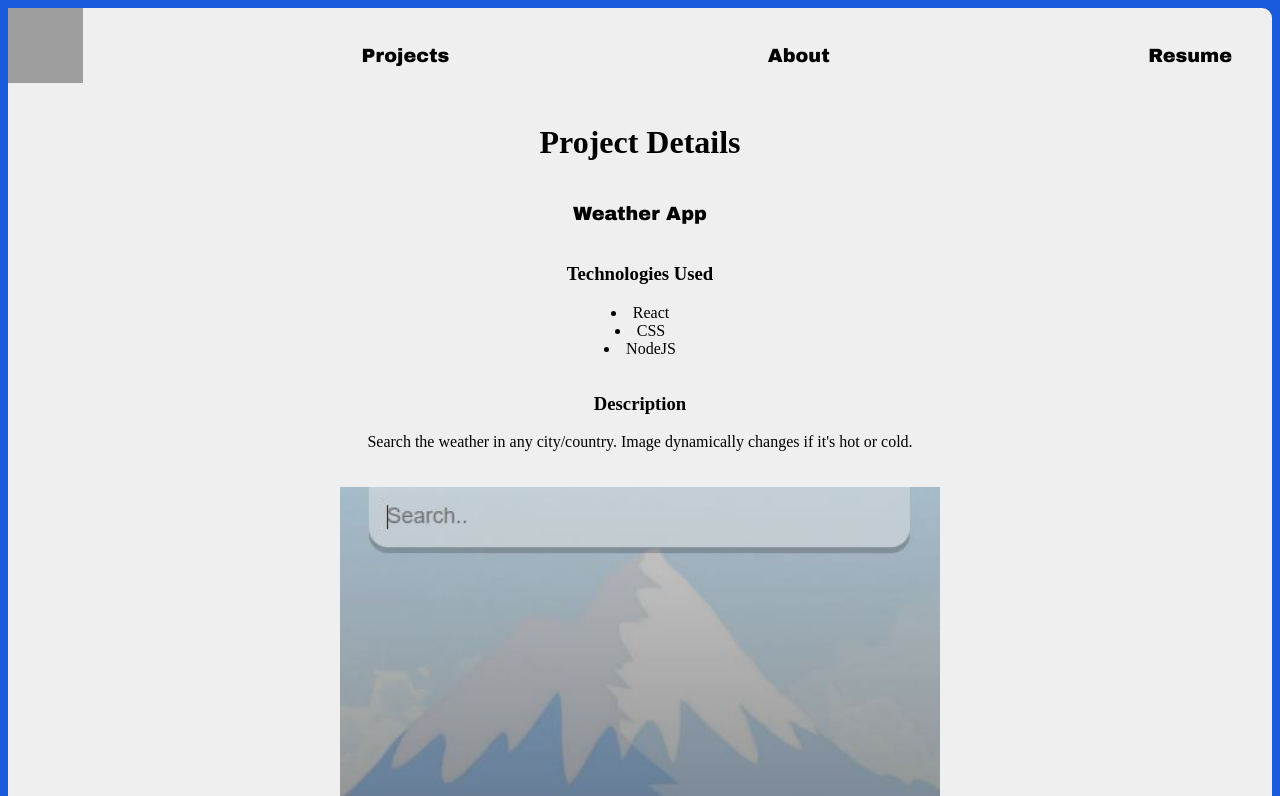
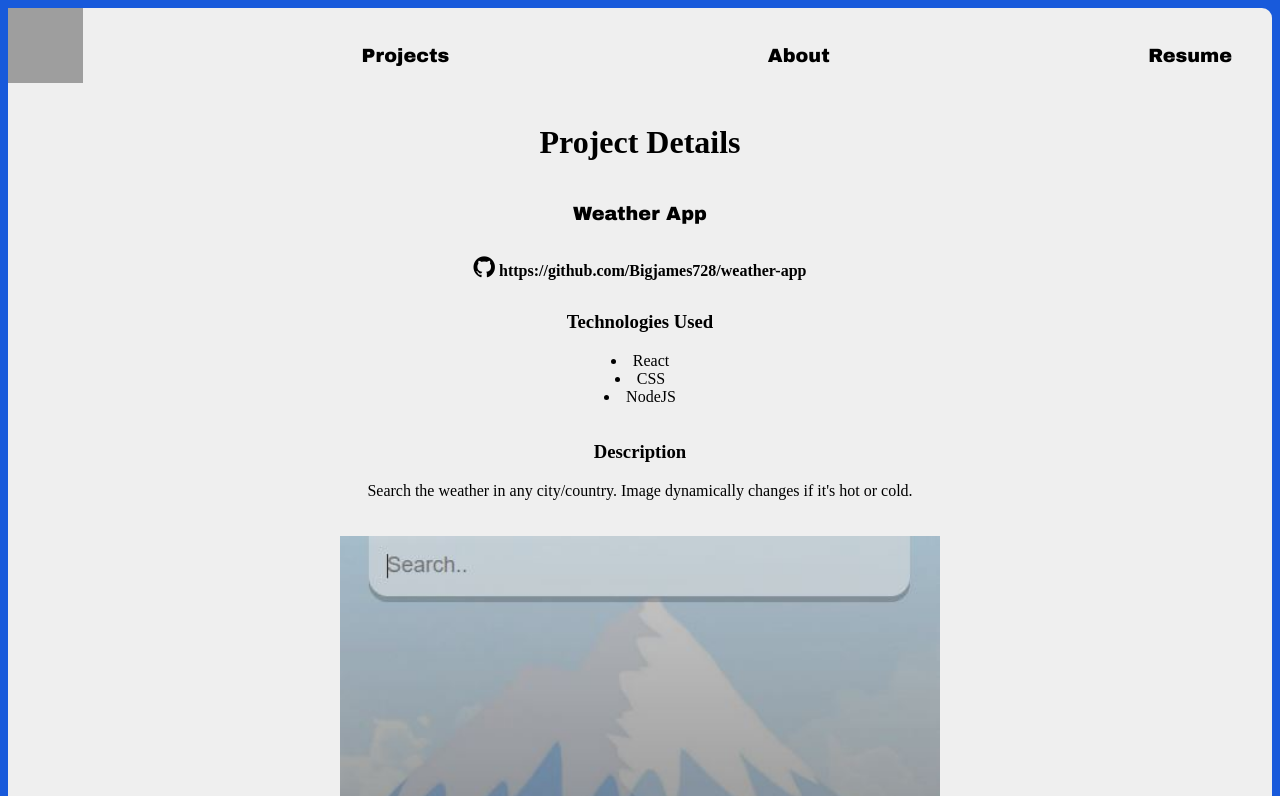
Before and after one commit to Bigjames728/portfolio-app, a React (Create React App) app: page /projects/0 in a window 1280 px wide. Shown: the top 796 px of the page. Built offline with nearby package versions, Linux system fonts and the light colour scheme; grey boxes are pictures that could not be loaded.

Commit message:
Added some structure to ProjectDetails.js component

```diff
--- a/src/components/ProjectDetails.js
+++ b/src/components/ProjectDetails.js
@@ -31,7 +31,11 @@ export default function ProjectDetails({id}) {
         <main>
             <div className="flex-container">
             <h1>Project Details</h1>
+                <div className="project--title--github">
                     <h3 className="project--name">{projects.project_name}</h3>
+                     <a href={projects.github_link} className="github--link" target="_blank" rel="noreferrer"><h4><i className="fa fa-github" style={{fontSize: 25}}></i> {projects.github_link}</h4></a>
+                </div>
+
                 <div className="list--container">
                     <h3 className="project--detail--title">Technologies Used</h3>
                         <ul className="course--detail--list">
@@ -53,6 +57,7 @@ export default function ProjectDetails({id}) {
                 </div>
 
                 <div className="main--flex">
+
                     <div className="img--container">
                         <img src={ projects.image_urls ?
                                     projects.image_urls[0] :
@@ -67,6 +72,7 @@ export default function ProjectDetails({id}) {
                               alt=""
                         />
                     </div>
+
                 </div>
             </div>
         </main>
```
Lines whose indentation alone changed are shown as unchanged.
